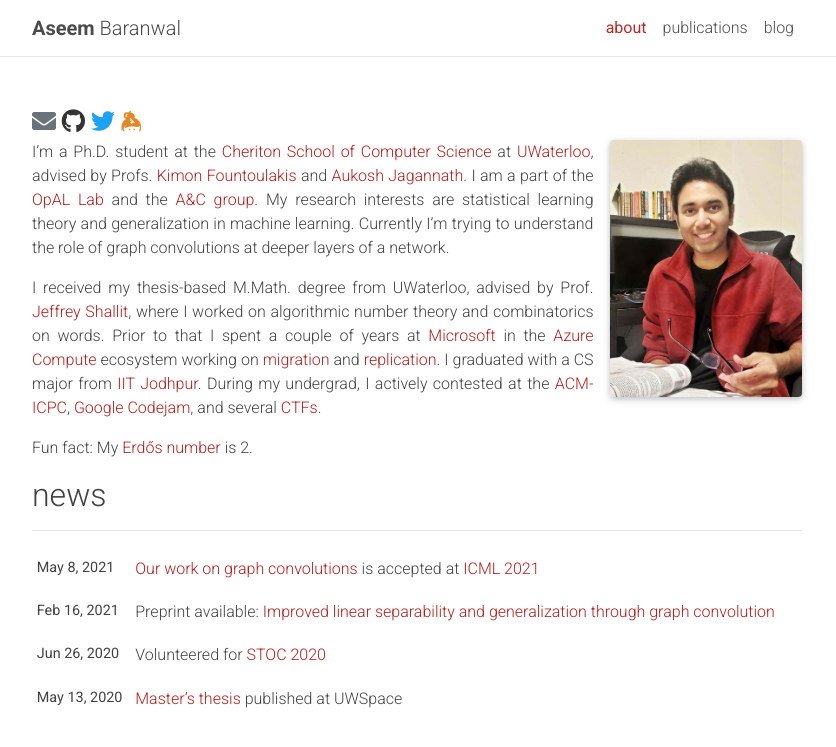
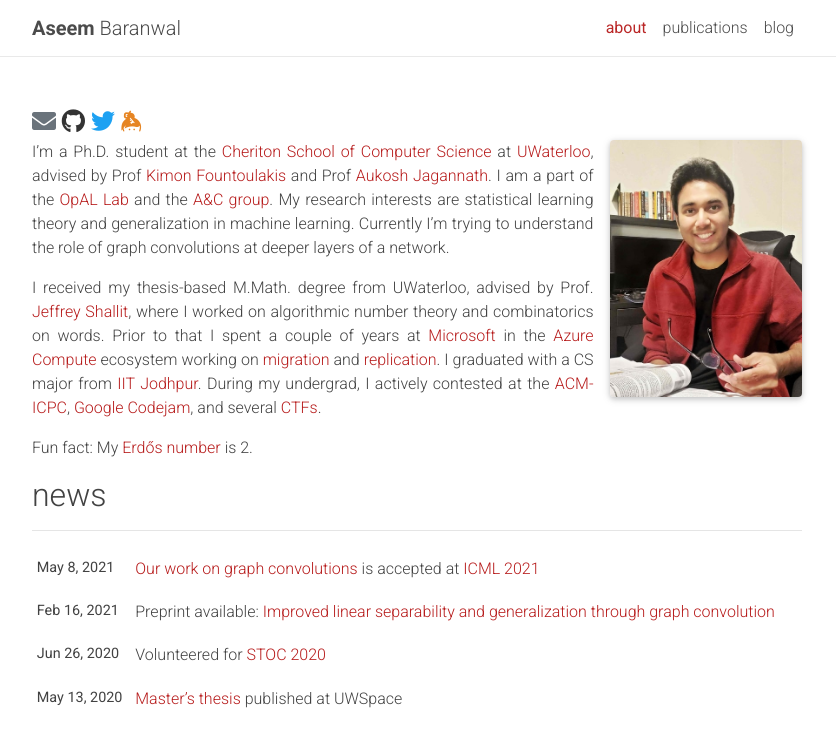
Before and after one commit to aseemrb/aseemrb.github.io, a Jekyll site: the page built from _pages/about.md, in a window 1280 px wide. Shown: the top 747 px of the page, without its empty margins (223-1059 px from the left). Built offline with Jekyll 4.4.1, drawn with Linux system fonts in a browser that asks for light colours; nearby versions of some CDN libraries; a style sheet for code colours, icons or effects is not loaded.

Commit message:
add salutation

```diff
--- a/_pages/about.md
+++ b/_pages/about.md
@@ -14,7 +14,7 @@ selected_papers: false # includes a list of papers marked as "selected={true}"
 social: false  # includes social icons at the bottom of the page
 ---
 
-I'm a Ph.D. student at the [Cheriton School of Computer Science](https://cs.uwaterloo.ca/) at [UWaterloo](https://uwaterloo.ca/), advised by Profs. [Kimon Fountoulakis](https://cs.uwaterloo.ca/~kfountou/) and [Aukosh Jagannath](https://math.uwaterloo.ca/~a3jagann/). I am a part of the [OpAL Lab](https://opallab.ca/) and the [A&C group](https://algcomp.uwaterloo.ca/). My research interests are statistical learning theory and generalization in machine learning. Currently I'm trying to understand the role of graph convolutions at deeper layers of a network.
+I'm a Ph.D. student at the [Cheriton School of Computer Science](https://cs.uwaterloo.ca/) at [UWaterloo](https://uwaterloo.ca/), advised by Prof [Kimon Fountoulakis](https://cs.uwaterloo.ca/~kfountou/) and Prof [Aukosh Jagannath](https://math.uwaterloo.ca/~a3jagann/). I am a part of the [OpAL Lab](https://opallab.ca/) and the [A&C group](https://algcomp.uwaterloo.ca/). My research interests are statistical learning theory and generalization in machine learning. Currently I'm trying to understand the role of graph convolutions at deeper layers of a network.
 
 I received my thesis-based M.Math. degree from UWaterloo, advised by Prof. [Jeffrey Shallit](https://cs.uwaterloo.ca/~shallit/), where I worked on algorithmic number theory and combinatorics on words. Prior to that I spent a couple of years at [Microsoft](https://microsoft.com/) in the [Azure Compute](https://azure.microsoft.com/en-us/product-categories/compute/) ecosystem working on [migration](https://azure.microsoft.com/en-us/services/azure-migrate/) and [replication](https://azure.microsoft.com/en-us/services/site-recovery/). I graduated with a CS major from [IIT Jodhpur](http://iitj.ac.in/). During my undergrad, I actively contested at the [ACM-ICPC](https://icpc.global/), [Google Codejam](https://codingcompetitions.withgoogle.com/codejam), and several [CTFs](https://ctftime.org/ctf-wtf/).
 
```
